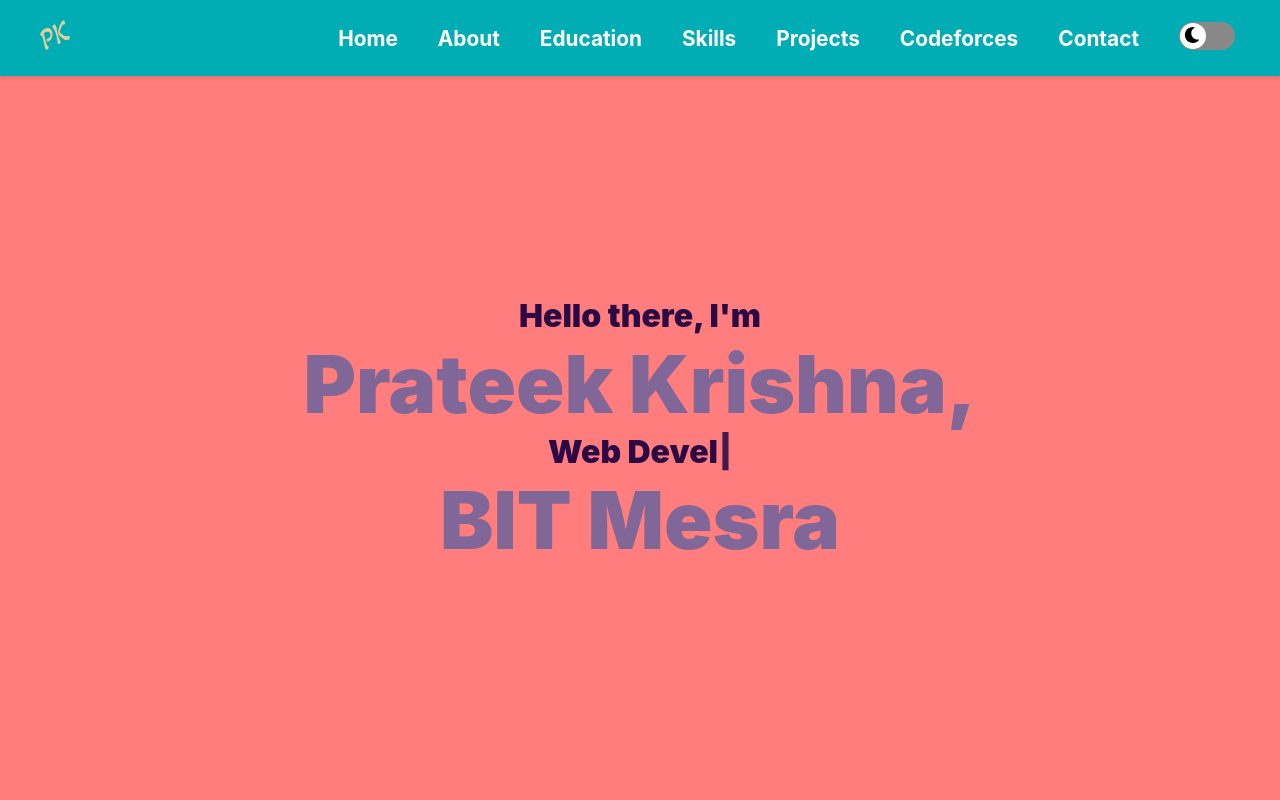
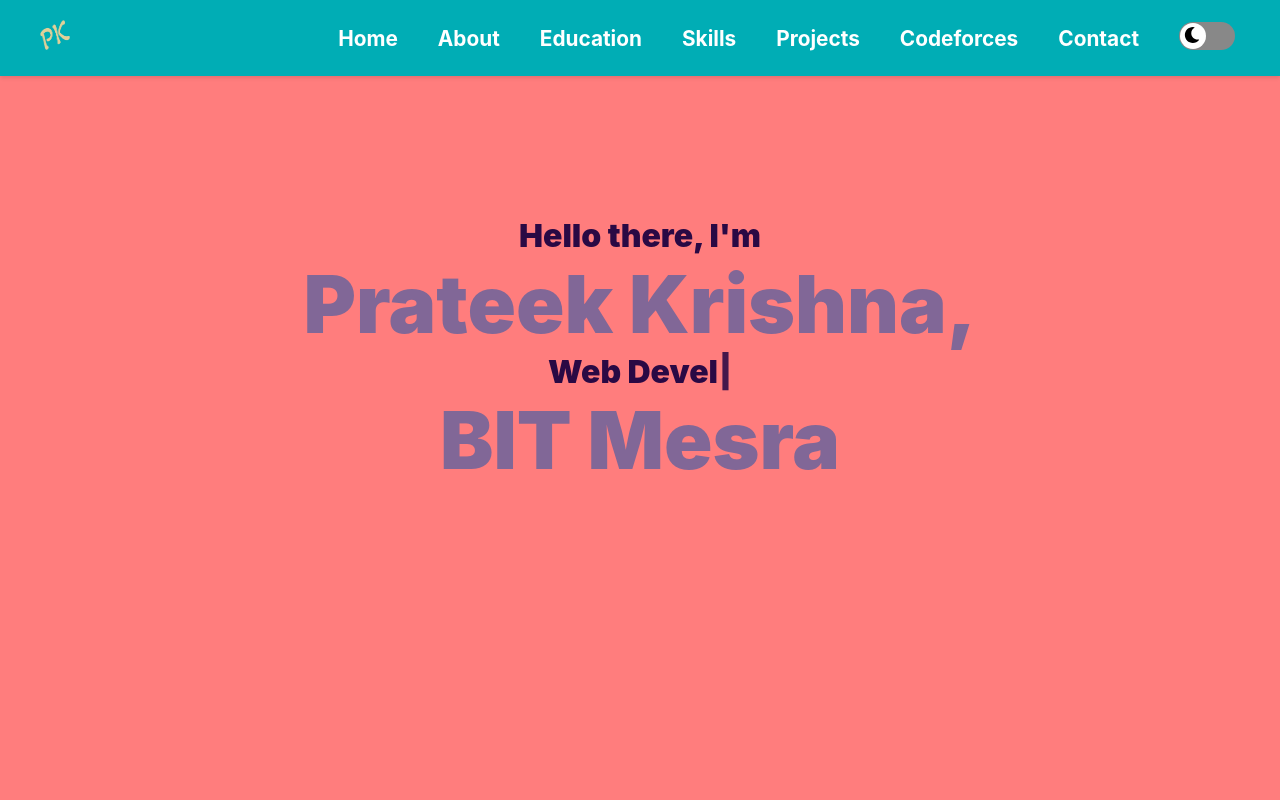
Before and after one commit to PrateekKrishna/prateek-portfolio, a React (Create React App) app: page / in a window 1280 px wide. Shown: the top 800 px of the page. Built offline with nearby package versions, Linux system fonts and the light colour scheme; no server answers.

Commit message:
fixed landing

```diff
--- a/src/components/Landing/landing.css
+++ b/src/components/Landing/landing.css
@@ -13,11 +13,12 @@
 }
 
 .dialogue{
-    padding-top: 25vh;
+    padding-top: 15vh;
     color: #2A0944;
     justify-content: space-around;
     font-weight: 900;
 }
+
 @media screen and (max-width:769px){
     .blue{
         font-size: 10vw;
@@ -30,7 +31,6 @@
 }
 .blue-dark{
     color: #EEEEEE;
-    font-size: 80px;
 }
 .dialogue-dark{
     padding-top: 25vh;
--- a/src/components/Navbar/navbar.jsx
+++ b/src/components/Navbar/navbar.jsx
@@ -60,8 +60,8 @@ function Navbar(props){
         }else{
             //Landing Page
             document.getElementById("landingPage").className="hero hero-dark";
-            document.getElementById("blue").className="blue-dark";
-            document.getElementById("bit-mesra").className="blue-dark";
+            document.getElementById("blue").className="blue blue-dark";
+            document.getElementById("bit-mesra").className="blue blue-dark";
             document.getElementById("dialogue").className="dialogue-dark";
 
             //AboutPage
```
